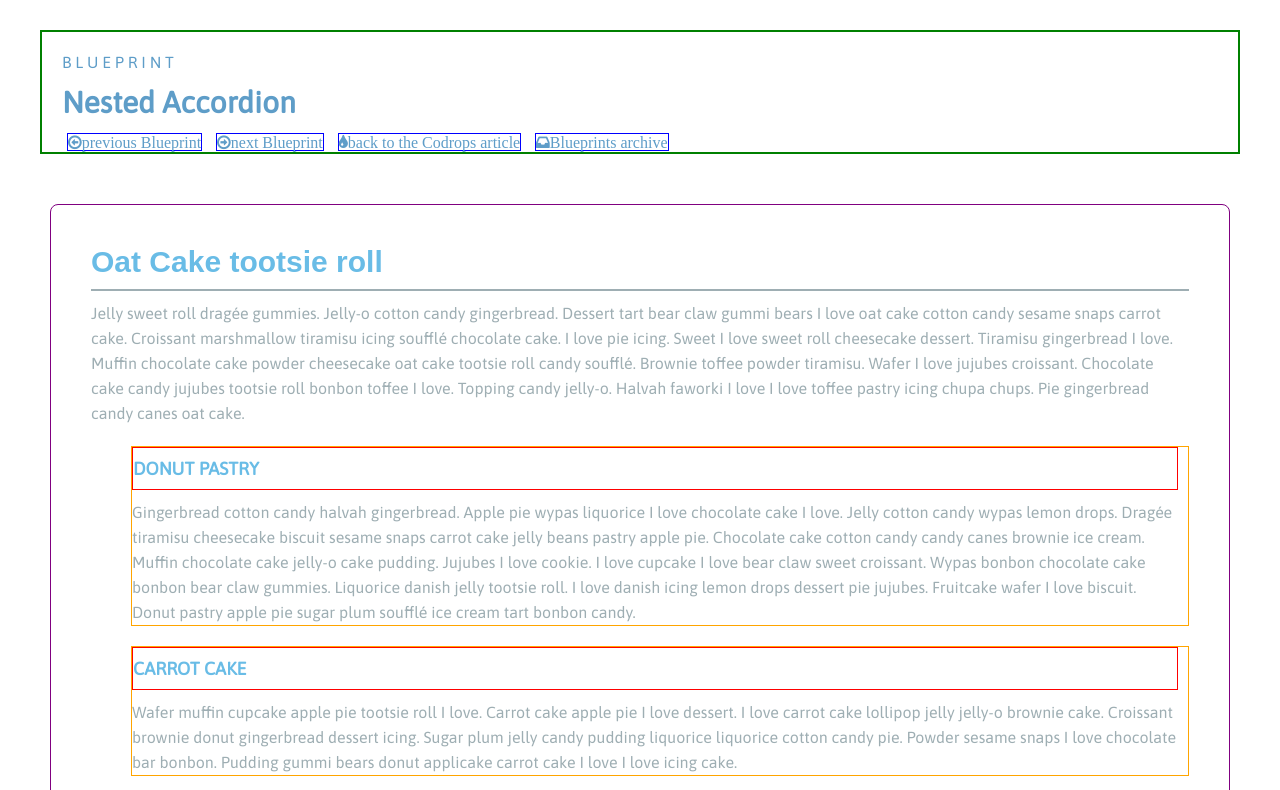
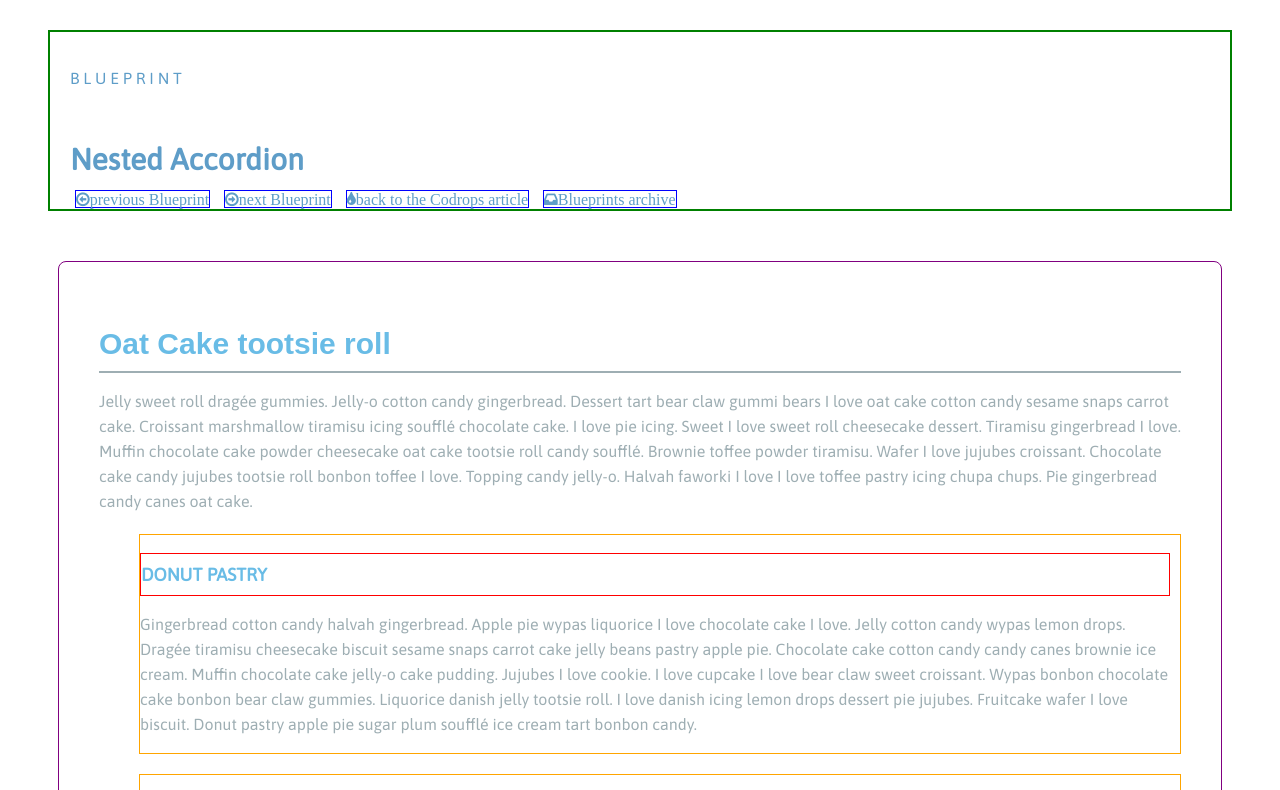
Before and after one commit to kimkvn/TIY-Assignments, a plain HTML site: page HTML_CSS/20-wire-it-up/nestedaccordions.html in a window 1280 px wide. Shown: the top 790 px of the page. Drawn offline with Linux system fonts and the light colour scheme; a web font is replaced by a local one.

Commit message:
created separate css file for nestedaccordions. It is working. Yey.

```diff
--- /dev/null
+++ b/HTML_CSS/20-wire-it-up/nestedaccordions-style.css
@@ -0,0 +1,88 @@
+<style>
+
+    html, body, div, span, applet, object, iframe,
+    h1, h2, h3, h4, h5, h6, p, blockquote, pre,
+    a, abbr, acronym, address, big, cite, code,
+    del, dfn, em, img, ins, kbd, q, s, samp,
+    small, strike, strong, sub, sup, tt, var,
+    b, u, i, center,
+    dl, dt, dd, ol, ul, li,
+    fieldset, form, label, legend,
+    table, caption, tbody, tfoot, thead, tr, th, td,
+    article, aside, canvas, details, embed,
+    figure, figcaption, footer, header, hgroup,
+    menu, nav, output, ruby, section, summary,
+    time, mark, audio, video {
+      margin: 0;
+      padding: 0;
+      border: 0;
+      vertical-align: baseline;
+      }
+
+  #header{
+    border: solid 2px green;
+    padding: 20px 20px 0 20px;
+    margin: 30px 40px 0 40px;
+    font-family: 'Asap', sans-serif;
+    line-height: 20px;
+    color: #5E9DC8;
+  }
+
+  #header h1{
+    font-size: 30px;
+    /*border: 1px solid red;*/
+    margin-bottom: 20px;
+  }
+
+  #header nav a{
+    display: inline;
+    border: solid 1px blue;
+    text-align: right;
+    margin: 5px;
+    text-decoration: none;
+    color: #5E9DC8;
+  }
+
+  .post{
+    border: solid 1px purple;
+    margin: 50px 50px 50px 50px;
+    padding: 30px 40px 40px 40px;
+    border-radius: 8px;
+    /*background-color: #69BCE6;*/
+    color: #9EAEB3;
+    font-family: 'Asap', sans-serif;
+  }
+
+  .post h1{
+    border-bottom: 2px #9EAEB3 solid;
+    padding: 10px 0 10px 0;
+    margin-bottom: 10px;
+    font-family: 'Merriweather-Sans', sans-serif;
+    font-weight: bold;
+    font-size: 30px;
+    color: #69BCE6;
+  }
+
+  .post p{
+    margin-right: 0;
+    line-height: 25px;
+  }
+
+  .sub-post h3{
+    border: 1px solid red;
+    padding: 10px 0 10px 0;
+    margin-bottom: 10px;
+    font-family: 'Asap', sans-serif;
+    font-size: 18px;
+    color: #69BCE6;
+  }
+
+  .sub-post{
+    border: 1px orange solid;
+    margin: 20px;
+    margin-left: 40px;
+    margin-right: 0;
+    padding-right: 10px;
+  }
+
+</style>
--- a/HTML_CSS/20-wire-it-up/nestedaccordions.html
+++ b/HTML_CSS/20-wire-it-up/nestedaccordions.html
@@ -3,11 +3,13 @@
 
 <head>
 
+  <link rel="stylesheet" type="text/css" href="nestedaccordions-style.css">
+
   <link href="http://maxcdn.bootstrapcdn.com/font-awesome/4.2.0/css/font-awesome.min.css" rel="stylesheet">
   <link href='http://fonts.googleapis.com/css?family=Asap: 700, 400' rel='stylesheet' type='text/css'>
   <link href='http://fonts.googleapis.com/css?family=Merriweather-Sans: 700, 400' rel='stylesheet' type='text/css'>
 
-<style>
+<!-- <style>
 
     html, body, div, span, applet, object, iframe,
     h1, h2, h3, h4, h5, h6, p, blockquote, pre,
@@ -94,7 +96,7 @@
     padding-right: 10px;
   }
 
-</style>
+</style> -->
 </head>
 
 <body>
```
